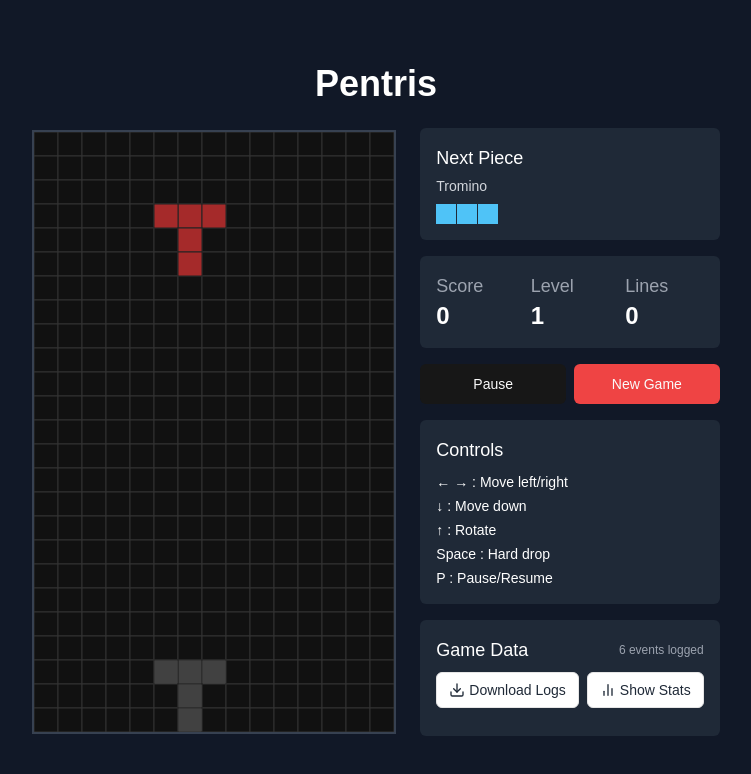
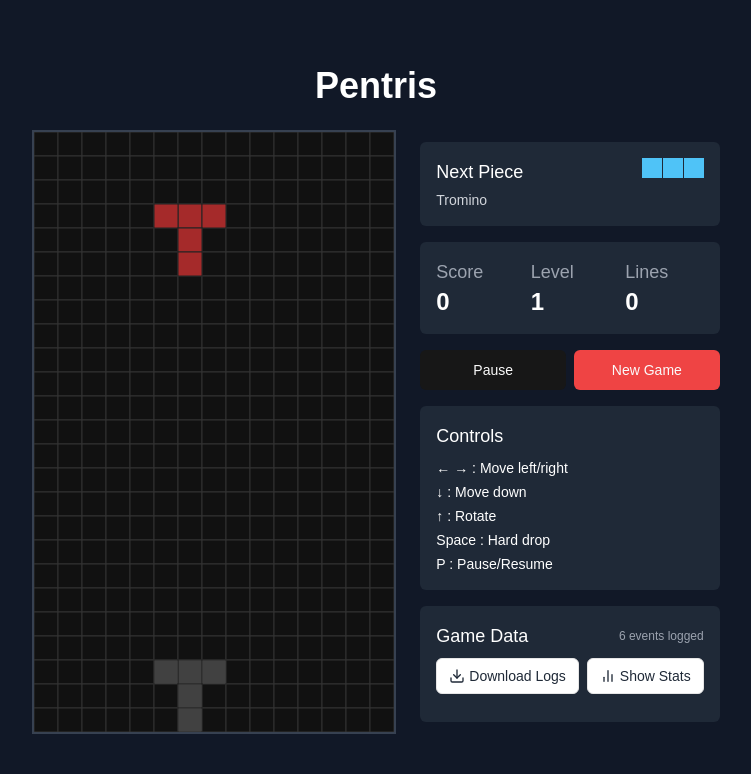
Before and after one commit to monkeydj/game_pentris, a Next.js app: page / in a window 1280 px wide. Both pictures are taken after a click on the button "Start Game". Shown: the top 774 px of the page, without its empty margins (264-1015 px from the left). Built offline with nearby package versions, Linux system fonts and the light colour scheme.

Commit message:
fix: rearange layout of next piece block

```diff
--- a/components/pentris-game.tsx
+++ b/components/pentris-game.tsx
@@ -1031,8 +1031,11 @@ export default function PentrisGame() {
 
     return (
       <div className="bg-gray-800 p-4 rounded-md">
-        <h3 className="text-lg font-medium mb-1 text-white">Next Piece</h3>
-        <p className="text-sm text-gray-300 mb-2">{getPieceTypeLabel(nextPiece)}</p>
+        <div className="flex justify-between items-start">
+          <h3 className="text-lg font-medium text-white">
+            Next Piece
+            <div className="text-sm text-gray-300 mt-1">{getPieceTypeLabel(nextPiece)}</div>
+          </h3>
           <div
             className="grid gap-px"
             style={{
@@ -1055,6 +1058,7 @@ export default function PentrisGame() {
                 )
               })
             )}
+          </div>
         </div>
       </div>
     )
```
Lines whose indentation alone changed are shown as unchanged.
